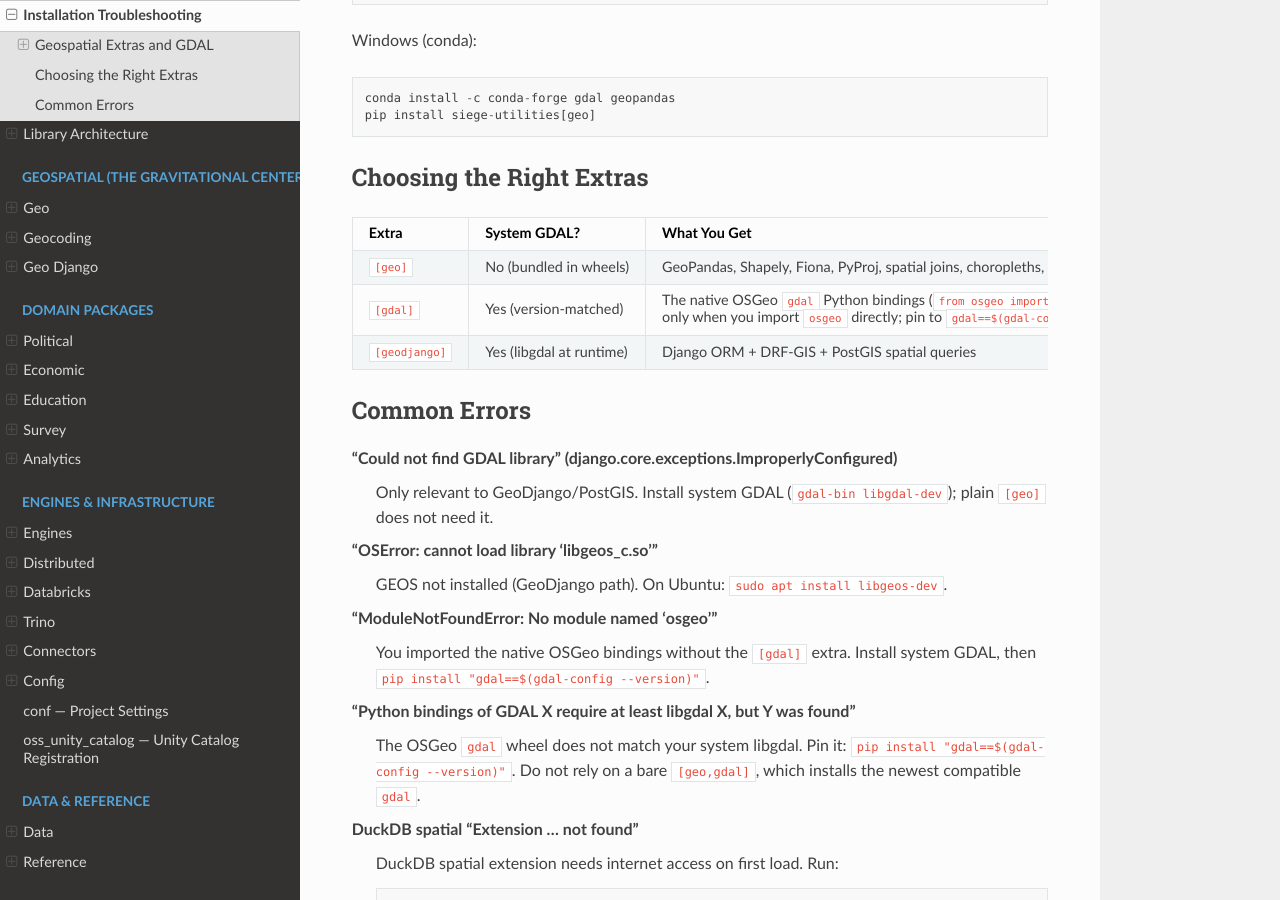
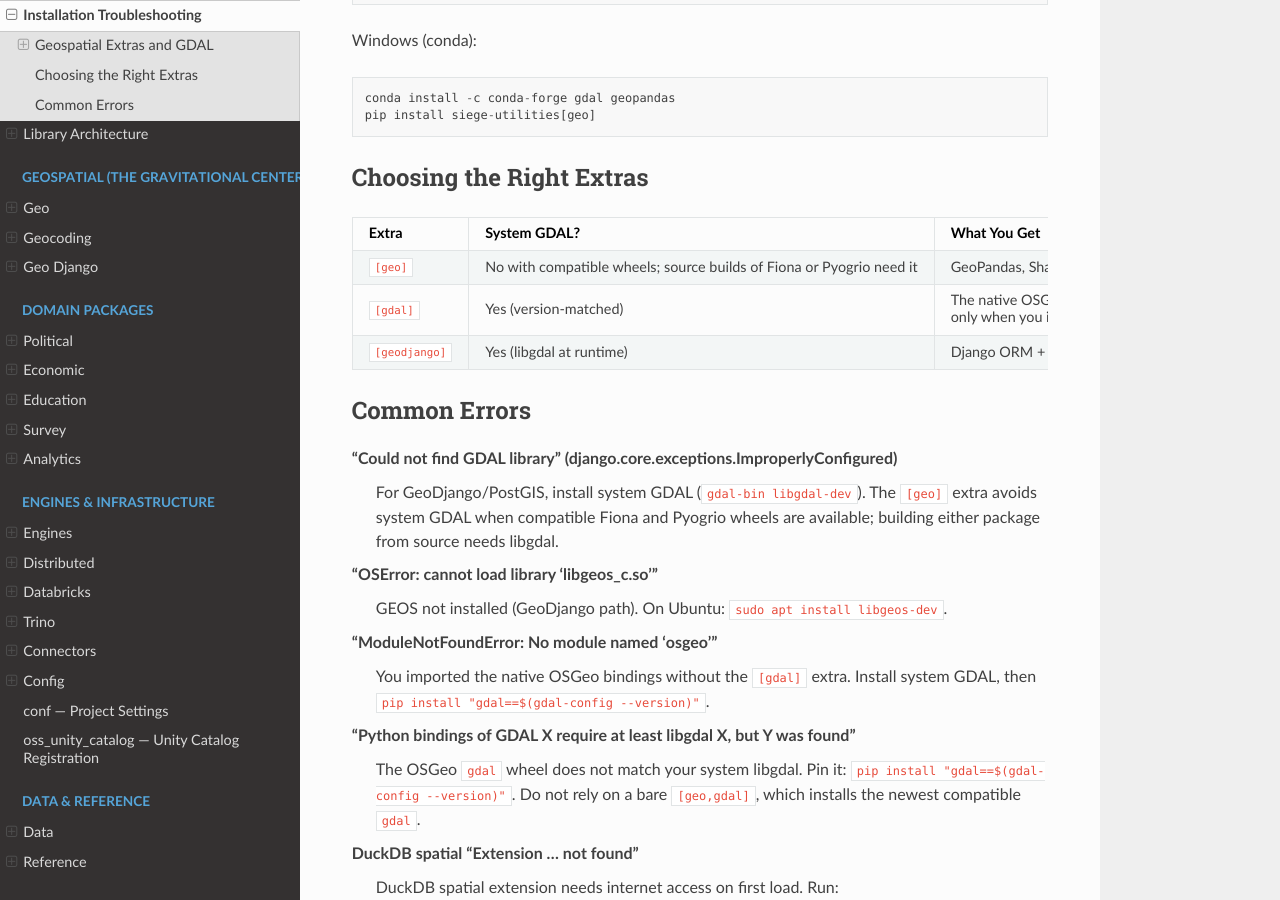
Before and after one commit to siege-analytics/siege_utilities, a Sphinx documentation site: the page built from docs/source/installation_troubleshooting.rst, in a window 1280 px wide and 900 px high, scrolled down 1382 px. Built offline with Sphinx 7.4.7 and the Read the Docs theme 3.1.0, drawn with Linux system fonts in a browser that asks for light colours; pages that are not in the unit, such as notebooks, are missing from menus.

Commit message:
Clarify GDAL requirements for geo extras (#1979)

```diff
--- a/docs/source/getting_started.rst
+++ b/docs/source/getting_started.rst
@@ -15,7 +15,7 @@ Installation
    pip install siege-utilities
 
    # Geospatial — geopandas, shapely, pyproj, fiona, pysal, etc.
-   # Pure-Python (bundled-GDAL wheels); needs NO system GDAL.
+   # Compatible binary wheels need no system GDAL; Fiona/Pyogrio source builds do.
    pip install siege-utilities[geo]
 
    # GeoDjango spatial platform (system libgdal at runtime + PostgreSQL)
--- a/docs/source/installation_troubleshooting.rst
+++ b/docs/source/installation_troubleshooting.rst
@@ -77,7 +77,7 @@ Choosing the Right Extras
      - System GDAL?
      - What You Get
    * - ``[geo]``
-     - No (bundled in wheels)
+     - No with compatible wheels; source builds of Fiona or Pyogrio need it
      - GeoPandas, Shapely, Fiona, PyProj, spatial joins, choropleths,
        isochrones, interpolation — the full pure-Python geo stack
    * - ``[gdal]``
@@ -93,8 +93,9 @@ Common Errors
 --------------
 
 **"Could not find GDAL library" (django.core.exceptions.ImproperlyConfigured)**
-    Only relevant to GeoDjango/PostGIS. Install system GDAL
-    (``gdal-bin libgdal-dev``); plain ``[geo]`` does not need it.
+    For GeoDjango/PostGIS, install system GDAL (``gdal-bin libgdal-dev``).
+    The ``[geo]`` extra avoids system GDAL when compatible Fiona and Pyogrio
+    wheels are available; building either package from source needs libgdal.
 
 **"OSError: cannot load library 'libgeos_c.so'"**
     GEOS not installed (GeoDjango path). On Ubuntu: ``sudo apt install libgeos-dev``.
```
Also changed, not shown: README.md (+3 -3 lines).
